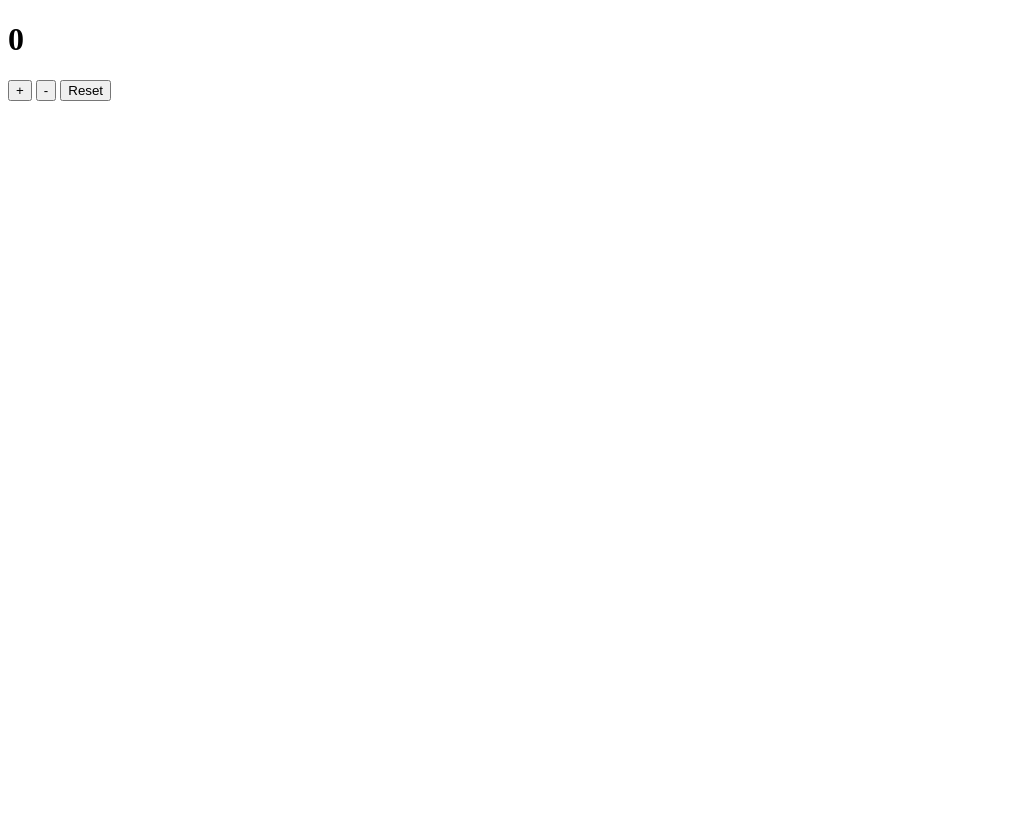
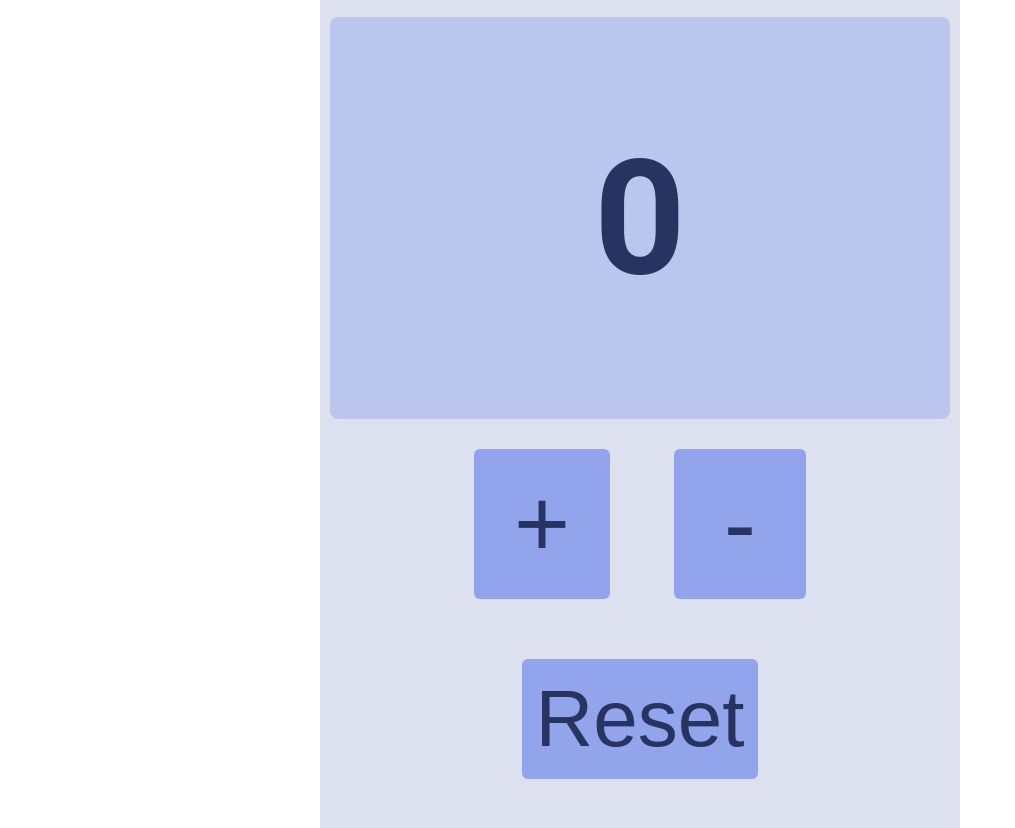
Before and after one commit to edinmavric/Counter, a plain HTML site: page index.html in a window 1280 px wide. Shown: the whole page, without its empty margins (0-1015 px from the left). Before the commit the page ends 800 px from the top, so only its background shows below. Drawn offline with Linux system fonts and the light colour scheme.

Commit message:
added desing

```diff
--- a/app.css
+++ b/app.css
@@ -0,0 +1,64 @@
+html {
+    box-sizing: border-box;
+    scroll-behavior: smooth;
+}
+body {
+    margin: 0;
+    padding: 0;
+    font-family: 'Roboto', sans-serif;
+    color: #273361;
+}
+.full-width {
+    display: flex;
+    justify-content: center;
+    align-items: center;
+    width: 100%;
+    height: 90vh;
+    margin-top: 28px;
+}
+.container {
+    width: 50%;
+    background-color: #8e9aca4f;
+    height: 110vh;
+    display: flex;
+    justify-content: center;
+    align-items: center;
+    flex-direction: column;
+}
+.number {
+    margin: 50px 0 0 0;
+    background-color: #738beb4f;
+    display: flex;
+    justify-content: center;
+    align-items: center;
+    width: 620px;
+    border-radius: 8px;
+}
+#number-counter {
+    font-size: 20vh
+}
+button {
+    margin: 30px;
+    border-radius: 6px;
+    border: 0 solid;
+}
+.btn-add {
+    padding: 20px 40px;
+    font-size: 12vh;
+    color: #273361;
+    background-color: #738bebb1;
+}
+.btn-substract {
+    padding: 20px 50px;
+    font-size: 12vh;
+    color: #273361;
+    background-color: #738bebb1;
+}
+.btn-reset {
+    font-size: 10vh;
+    padding: 14px;
+    color: #273361;
+    background-color: #738bebb1;
+}
+/* #75AD3D - green color
+   #AD1900 - red color */
--- a/index.html
+++ b/index.html
@@ -9,9 +9,19 @@
     <title>Document</title>
 </head>
 <body>
-    <h1 id="number-counter">0</h1>
-    <button class="btn-add">+</button>
-    <button class="btn-substract">-</button>
-    <button class="btn-reset">Reset</button>
+    <div class="full-width">
+    <div class="container">
+        <div class="number">
+            <h1 id="number-counter">0</h1>
+        </div>
+        <div class="buttons">
+            <button class="btn-add">+</button>
+            <button class="btn-substract">-</button>
+        </div>
+        <div class="reset-button">
+            <button class="btn-reset">Reset</button>
+        </div>
+    </div>
+</div>
 </body>
 </html>
```
Also changed, not shown: app.js (+5 -5 lines).
